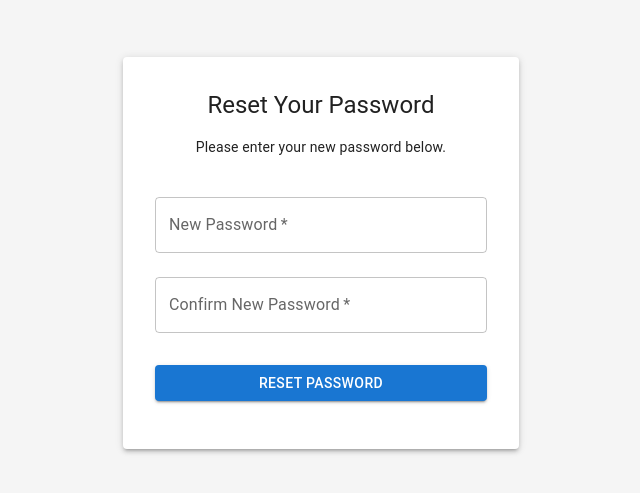
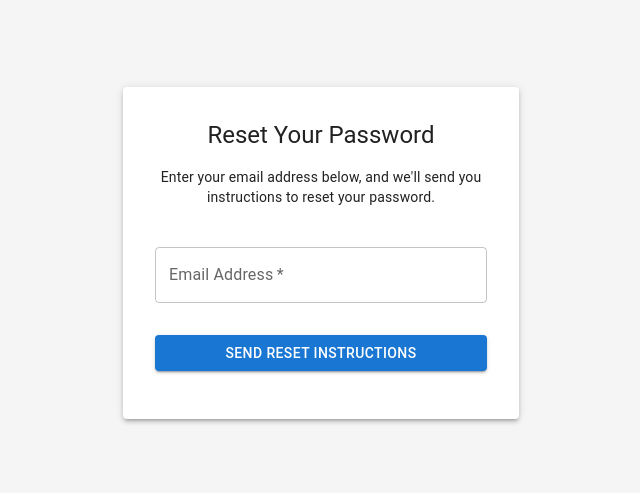
Before and after one commit to Dalmocabral/crew_center_djnago_react, a React (Vite) app in the folder frontend/: page /request/passworld_reset in a window 1280 px wide. Shown: the part 147-640 px from the top of the page, without its empty margins (319-959 px from the left). Built offline with nearby package versions, Linux system fonts and the light colour scheme.

Commit message:
corrigindo o bug do email reset

```diff
--- a/frontend/src/pages/PassworldResetRequest.jsx
+++ b/frontend/src/pages/PassworldResetRequest.jsx
@@ -16,42 +16,30 @@ import {
   Alert,
 } from '@mui/material';
 import AxiosInstance from '../components/AxiosInstance'; // Importe o AxiosInstance
-import { useNavigate, useSearchParams } from 'react-router-dom'; // Para redirecionar e capturar o token
+import { useNavigate } from 'react-router-dom'; // Para redirecionar o usuário
 
-const PasswordResetConfirm = () => {
-  const [newPassword, setNewPassword] = useState('');
-  const [confirmPassword, setConfirmPassword] = useState('');
+const PasswordResetRequest = () => {
+  const [email, setEmail] = useState('');
   const [dialogOpen, setDialogOpen] = useState(false); // Estado para controlar o diálogo
   const [snackbarOpen, setSnackbarOpen] = useState(false); // Estado para controlar o Snackbar
   const [snackbarMessage, setSnackbarMessage] = useState('');
   const [snackbarSeverity, setSnackbarSeverity] = useState('success');
-  const [searchParams] = useSearchParams(); // Captura a query string
-  const token = searchParams.get('token'); // Extrai o token da query string
   const navigate = useNavigate(); // Hook para redirecionamento
 
   const handleSubmit = async (e) => {
     e.preventDefault();
 
-    // Verifica se as senhas coincidem
-    if (newPassword !== confirmPassword) {
-      setSnackbarMessage('Passwords do not match. Please try again.');
-      setSnackbarSeverity('error');
-      setSnackbarOpen(true);
-      return;
-    }
-
     try {
-      // Envia a nova senha para o backend
-      await AxiosInstance.post('/api/password_reset/confirm/', {
-        token: token,
-        password: newPassword,
+      // Envia a solicitação de reset de senha para o backend
+      await AxiosInstance.post('/api/password_reset/', {
+        email: email,
       });
 
       // Abre o diálogo de confirmação
       setDialogOpen(true);
     } catch (error) {
       // Exibe mensagem de erro
-      setSnackbarMessage('Failed to reset password. Please try again.');
+      setSnackbarMessage('Failed to send password reset request. Please try again.');
       setSnackbarSeverity('error');
       setSnackbarOpen(true);
       console.error('Error:', error.response ? error.response.data : error.message);
@@ -92,29 +80,19 @@ const PasswordResetConfirm = () => {
             Reset Your Password
           </Typography>
           <Typography variant="body2" sx={{ mb: 3, textAlign: 'center' }}>
-            Please enter your new password below.
+            Enter your email address below, and we'll send you instructions to reset your password.
           </Typography>
           <Box component="form" onSubmit={handleSubmit} sx={{ width: '100%' }}>
-            {/* Campo de Nova Senha */}
+            {/* Campo de E-mail */}
             <TextField
               margin="normal"
               required
               fullWidth
-              label="New Password"
-              type="password"
-              value={newPassword}
-              onChange={(e) => setNewPassword(e.target.value)}
-            />
-
-            {/* Campo de Confirmação de Senha */}
-            <TextField
-              margin="normal"
-              required
-              fullWidth
-              label="Confirm New Password"
-              type="password"
-              value={confirmPassword}
-              onChange={(e) => setConfirmPassword(e.target.value)}
+              label="Email Address"
+              type="email"
+              autoComplete="email"
+              value={email}
+              onChange={(e) => setEmail(e.target.value)}
             />
 
             {/* Botão de Envio */}
@@ -124,7 +102,7 @@ const PasswordResetConfirm = () => {
               variant="contained"
               sx={{ mt: 3, mb: 2 }}
             >
-              Reset Password
+              Send Reset Instructions
             </Button>
           </Box>
         </Paper>
@@ -132,10 +110,10 @@ const PasswordResetConfirm = () => {
 
       {/* Diálogo de Confirmação */}
       <Dialog open={dialogOpen} onClose={handleCloseDialog}>
-        <DialogTitle>Password Reset Successful</DialogTitle>
+        <DialogTitle>Password Reset Request Sent</DialogTitle>
         <DialogContent>
           <DialogContentText>
-            Your password has been successfully reset. You can now log in with your new password.
+            Please check your email inbox (and spam folder) for instructions on how to reset your password.
           </DialogContentText>
         </DialogContent>
         <DialogActions>
@@ -160,4 +138,4 @@ const PasswordResetConfirm = () => {
   );
 };
 
-export default PasswordResetConfirm;
+export default PasswordResetRequest;
```
Also changed, not shown: 1 other file (tests, documents, lock files or other folders).
